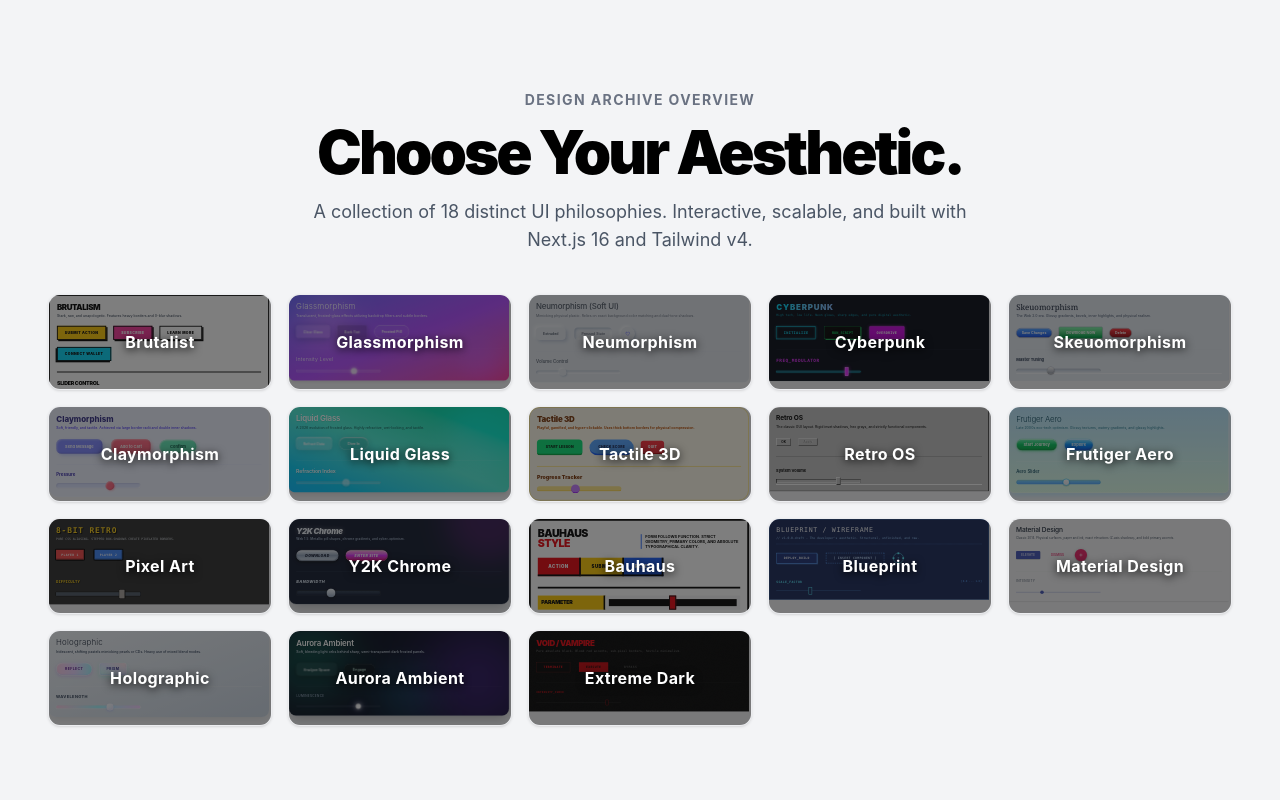
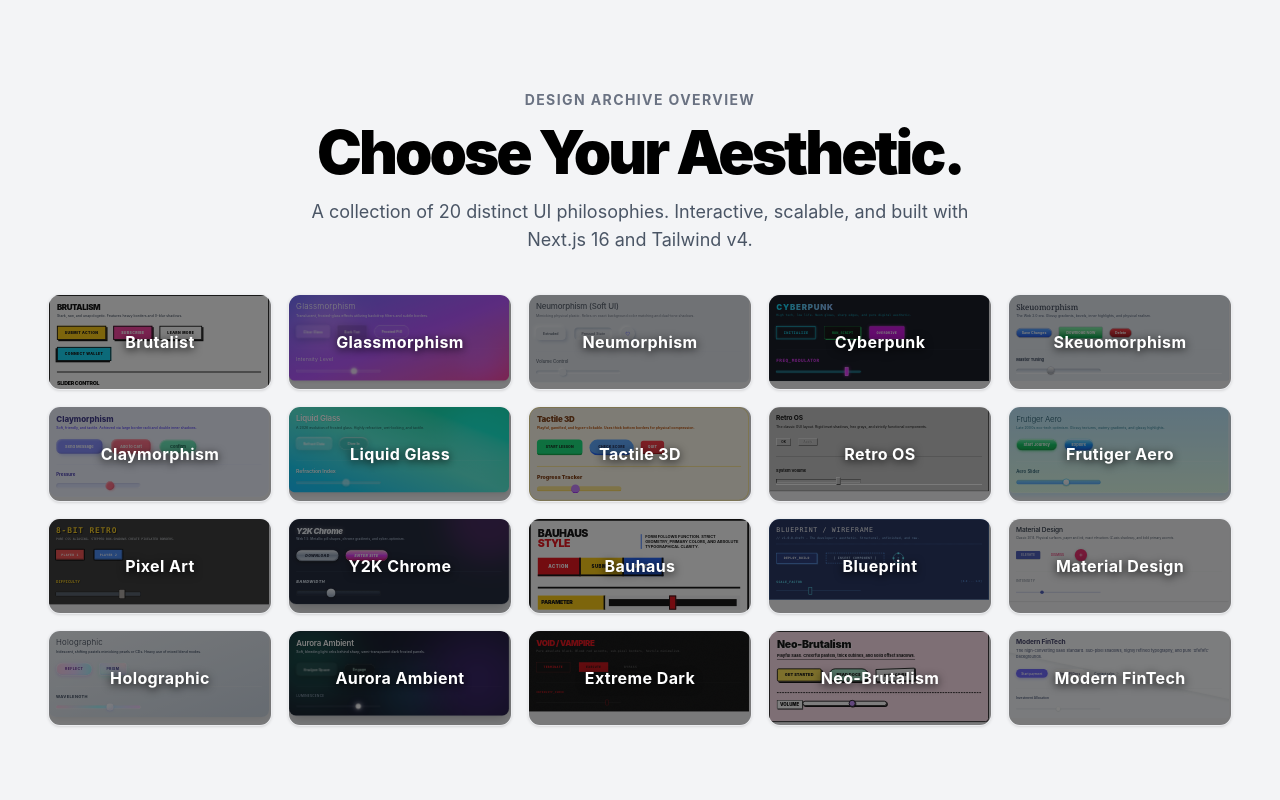
Before and after one commit to samybit/modern-buttons-sliders, a Next.js app: page / in a window 1280 px wide. Shown: the top 800 px of the page. Built offline with nearby package versions, Linux system fonts and the light colour scheme.

Commit message:
add NeoBrutalism and ModernFintech

```diff
--- a/app/page.tsx
+++ b/app/page.tsx
@@ -18,6 +18,8 @@ import MaterialDesignSection from "@/components/MaterialDesignSection";
 import HolographicSection from "@/components/HolographicSection";
 import AuroraSection from "@/components/AuroraSection";
 import ExtremeDarkSection from "@/components/ExtremeDarkSection";
+import NeoBrutalismSection from "@/components/NeoBrutalismSection";
+import ModernFintechSection from "@/components/ModernFintechSection";
 
 
 export default function Home() {
@@ -54,6 +56,9 @@ export default function Home() {
         <div id="holographic"><HolographicSection /></div>
         <div id="aurora"><AuroraSection /></div>
         <div id="extremedark"><ExtremeDarkSection /></div>
+
+        <div id="neobrutalism"><NeoBrutalismSection /></div>
+        <div id="fintech"><ModernFintechSection /></div>
       </div>
 
     </main>
--- a/components/HeroShowcase.tsx
+++ b/components/HeroShowcase.tsx
@@ -17,6 +17,8 @@ import MaterialDesignSection from "./MaterialDesignSection";
 import HolographicSection from "./HolographicSection";
 import AuroraSection from "./AuroraSection";
 import ExtremeDarkSection from "./ExtremeDarkSection";
+import NeoBrutalismSection from "./NeoBrutalismSection";
+import ModernFintechSection from "./ModernFintechSection";
 
 
 const showcases = [
@@ -38,6 +40,8 @@ const showcases = [
   { id: "holographic", name: "Holographic", component: HolographicSection },
   { id: "aurora", name: "Aurora Ambient", component: AuroraSection },
   { id: "extremedark", name: "Extreme Dark", component: ExtremeDarkSection },
+  { id: "neobrutalism", name: "Neo-Brutalism", component: NeoBrutalismSection },
+  { id: "fintech", name: "Modern FinTech", component: ModernFintechSection },
 ];
 
 export default function HeroShowcase() {
@@ -49,7 +53,7 @@ export default function HeroShowcase() {
           Choose Your Aesthetic.
         </h1>
         <p className="text-base md:text-lg text-gray-600 max-w-2xl mx-auto">
-          A collection of 18 distinct UI philosophies. Interactive, scalable, and built with Next.js 16 and Tailwind v4.
+          A collection of 20 distinct UI philosophies. Interactive, scalable, and built with Next.js 16 and Tailwind v4.
         </p>
       </div>
 
--- /dev/null
+++ b/components/ModernFintechSection.tsx
@@ -0,0 +1,58 @@
+// components/ModernFintechSection.tsx
+export default function ModernFintechSection() {
+  return (
+    <section className="p-8 mb-12 bg-[#f6f9fc] rounded-2xl relative overflow-hidden font-sans">
+      {/* Subtle Stripe-esque background slash */}
+      <div className="absolute top-[-50%] right-[-10%] w-[120%] h-[100%] bg-white transform rotate-12 pointer-events-none opacity-50 drop-shadow-xl"></div>
+
+      <div className="relative z-10 mb-10">
+        <h2 className="text-3xl font-bold tracking-tight text-[#32325d]">Modern FinTech</h2>
+        <p className="text-[#525f7f] mt-2 font-medium text-lg">The high-converting SaaS standard. Sub-pixel shadows, highly refined typography, and pure `#f6f9fc` backgrounds.</p>
+      </div>
+
+      <div className="relative z-10 flex flex-wrap gap-6 items-center mb-12">
+        {/* Blurple Primary Button */}
+        <button className="px-6 py-2.5 rounded-full bg-[#635bff] text-white font-semibold text-sm shadow-[0_4px_14px_0_rgb(99,91,255,0.39)] hover:bg-[#5851de] hover:shadow-[0_6px_20px_rgb(99,91,255,0.23)] active:bg-[#4d47c4] hover:-translate-y-0.5 transition-all duration-200 focus:outline-none">
+          Start payment
+        </button>
+
+        {/* Secondary Clean Button */}
+        <button className="px-6 py-2.5 rounded-full bg-white text-[#32325d] font-semibold text-sm shadow-[0_2px_5px_rgba(0,0,0,0.04),0_1px_1px_rgba(0,0,0,0.02)] border border-[#e6ebf1] hover:shadow-[0_4px_10px_rgba(0,0,0,0.08),0_2px_4px_rgba(0,0,0,0.04)] hover:-translate-y-0.5 hover:text-[#635bff] transition-all duration-200 focus:outline-none">
+          View API Docs
+        </button>
+
+        {/* Muted Text Link */}
+        <button className="px-4 py-2.5 bg-transparent text-[#525f7f] font-semibold text-sm hover:text-[#32325d] transition-colors focus:outline-none flex items-center gap-1 group">
+          Contact sales
+          <svg className="w-4 h-4 group-hover:translate-x-1 transition-transform" fill="none" stroke="currentColor" viewBox="0 0 24 24">
+            <path strokeLinecap="round" strokeLinejoin="round" strokeWidth={2} d="M9 5l7 7-7 7" />
+          </svg>
+        </button>
+      </div>
+
+      <div className="relative z-10 pt-8 border-t border-[#e6ebf1]">
+        <h3 className="text-sm font-bold text-[#525f7f] mb-6">Investment Allocation</h3>
+        <input
+          type="range"
+          defaultValue="50"
+          className="w-full md:w-96 appearance-none bg-transparent focus:outline-none
+            [&::-webkit-slider-runnable-track]:h-1.5
+            [&::-webkit-slider-runnable-track]:bg-[#e6ebf1]
+            [&::-webkit-slider-runnable-track]:rounded-full
+            [&::-webkit-slider-thumb]:appearance-none
+            [&::-webkit-slider-thumb]:w-5
+            [&::-webkit-slider-thumb]:h-5
+            [&::-webkit-slider-thumb]:rounded-full
+            [&::-webkit-slider-thumb]:bg-white
+            [&::-webkit-slider-thumb]:border [&::-webkit-slider-thumb]:border-[#e6ebf1]
+            [&::-webkit-slider-thumb]:-mt-[7px]
+            [&::-webkit-slider-thumb]:cursor-pointer
+            [&::-webkit-slider-thumb]:shadow-[0_2px_5px_rgba(0,0,0,0.15)]
+            hover:[&::-webkit-slider-thumb]:shadow-[0_3px_8px_rgba(0,0,0,0.2)]
+            active:[&::-webkit-slider-thumb]:border-[#635bff]
+            transition-all"
+        />
+      </div>
+    </section>
+  );
+}
--- /dev/null
+++ b/components/NeoBrutalismSection.tsx
@@ -0,0 +1,57 @@
+// components/NeoBrutalismSection.tsx
+export default function NeoBrutalismSection() {
+  return (
+    <section className="p-8 mb-12 bg-[#ffdeeb] border-4 border-black rounded-2xl">
+      <div className="mb-10">
+        <h2 className="text-5xl font-black text-black tracking-tight drop-shadow-[2px_2px_0_#fff]">Neo-Brutalism</h2>
+        <p className="text-black font-bold mt-3 text-lg border-b-2 border-black inline-block pb-1">
+          Playful SaaS. Cheerful pastels, thick outlines, and solid offset shadows.
+        </p>
+      </div>
+
+      <div className="flex flex-wrap gap-8 items-center mb-12">
+        {/* Lemon Action */}
+        <button className="px-8 py-3 rounded-lg bg-[#fde047] text-black font-black uppercase tracking-wide text-lg border-4 border-black shadow-[6px_6px_0px_0px_#000] hover:translate-x-[2px] hover:translate-y-[2px] hover:shadow-[4px_4px_0px_0px_#000] active:translate-x-[6px] active:translate-y-[6px] active:shadow-none transition-all focus:outline-none">
+          Get Started
+        </button>
+
+        {/* Mint Secondary */}
+        <button className="px-8 py-3 rounded-full bg-[#a7f3d0] text-black font-black uppercase tracking-wide text-lg border-4 border-black shadow-[6px_6px_0px_0px_#000] hover:translate-x-[2px] hover:translate-y-[2px] hover:shadow-[4px_4px_0px_0px_#000] active:translate-x-[6px] active:translate-y-[6px] active:shadow-none transition-all focus:outline-none">
+          Read Docs
+        </button>
+
+        {/* White Ghost */}
+        <button className="px-8 py-3 bg-white text-black font-black uppercase tracking-wide text-lg border-4 border-black shadow-[4px_4px_0px_0px_#000] hover:bg-gray-100 active:translate-x-[4px] active:translate-y-[4px] active:shadow-none transition-all focus:outline-none transform -rotate-2 hover:rotate-0">
+          Subscribe
+        </button>
+      </div>
+
+      <div className="pt-8 border-t-4 border-black border-dashed">
+        <h3 className="text-xl font-black text-black uppercase mb-6 bg-white inline-block px-3 py-1 border-2 border-black shadow-[3px_3px_0px_0px_#000]">Volume</h3>
+        <input
+          type="range"
+          defaultValue="60"
+          className="w-full md:w-96 appearance-none bg-transparent focus:outline-none
+            [&::-webkit-slider-runnable-track]:h-6
+            [&::-webkit-slider-runnable-track]:bg-white
+            [&::-webkit-slider-runnable-track]:border-4
+            [&::-webkit-slider-runnable-track]:border-black
+            [&::-webkit-slider-runnable-track]:rounded-full
+            [&::-webkit-slider-runnable-track]:shadow-[4px_4px_0px_0px_#000]
+            [&::-webkit-slider-thumb]:appearance-none
+            [&::-webkit-slider-thumb]:w-8
+            [&::-webkit-slider-thumb]:h-8
+            [&::-webkit-slider-thumb]:rounded-full
+            [&::-webkit-slider-thumb]:bg-[#c084fc]
+            [&::-webkit-slider-thumb]:border-4
+            [&::-webkit-slider-thumb]:border-black
+            [&::-webkit-slider-thumb]:-mt-[8px]
+            [&::-webkit-slider-thumb]:cursor-grab
+            active:[&::-webkit-slider-thumb]:cursor-grabbing
+            active:[&::-webkit-slider-thumb]:bg-[#f472b6]
+            [&::-webkit-slider-thumb]:shadow-[3px_3px_0px_0px_#000]"
+        />
+      </div>
+    </section>
+  );
+}
```
